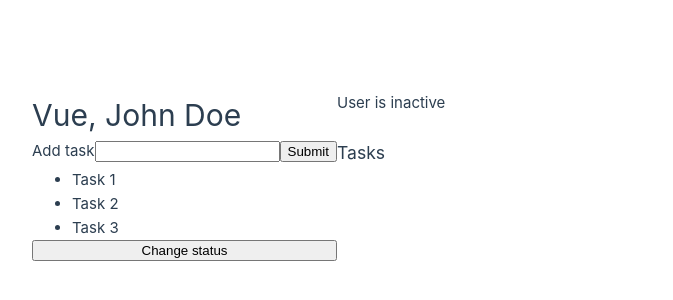
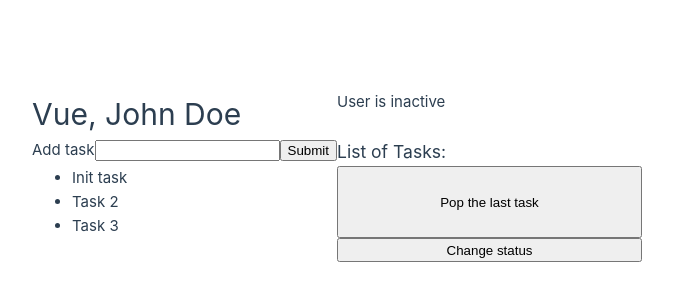
Before and after one commit to sldimitrov/VueJobs, a Vue app: page / in a window 1280 px wide. Shown: the part 224-524 px from the top of the page, without its empty margins (303-976 px from the left). Built offline with nearby package versions, Linux system fonts and the light colour scheme.

Commit message:
Implement a button that pops the last task from the collection

```diff
--- a/src/App.vue
+++ b/src/App.vue
@@ -3,7 +3,7 @@
 
   const name = ref('John Doe')
   const status = ref('inactive')
-  const tasks = ref(['Task 1', 'Task 2', 'Task 3'])
+  const tasks = ref(['Init task', 'Task 2', 'Task 3'])
   const newTask = ref('')
 
   const toggleStatus = () => {
@@ -22,6 +22,15 @@
       newTask.value = ''
     }
   }
+
+  const popTask = () => {
+    if (tasks.value.length > 1) {
+      tasks.value.pop()
+    } else {
+
+    }
+  }
+
 </script>
 
 <template>
@@ -36,10 +45,11 @@
     <button type="submit">Submit</button>
   </form>
 
-  <h3>Tasks</h3>
+  <h3>List of Tasks:</h3>
   <ul>
     <li v-for="task in tasks" key="task">{{task}}</li>
   </ul>
+  <button @click="popTask">Pop the last task</button>
   <br />
   <button @click="toggleStatus">Change status</button>
 </template>
```
